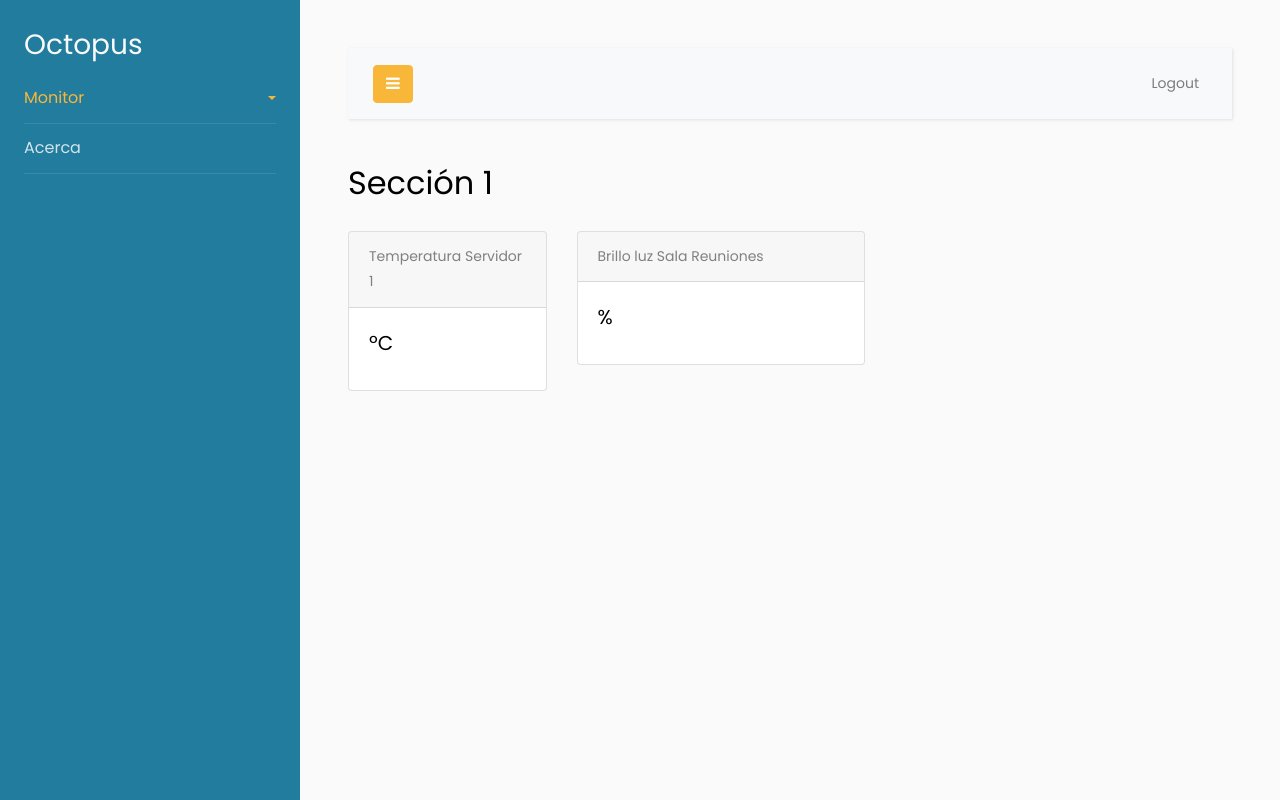
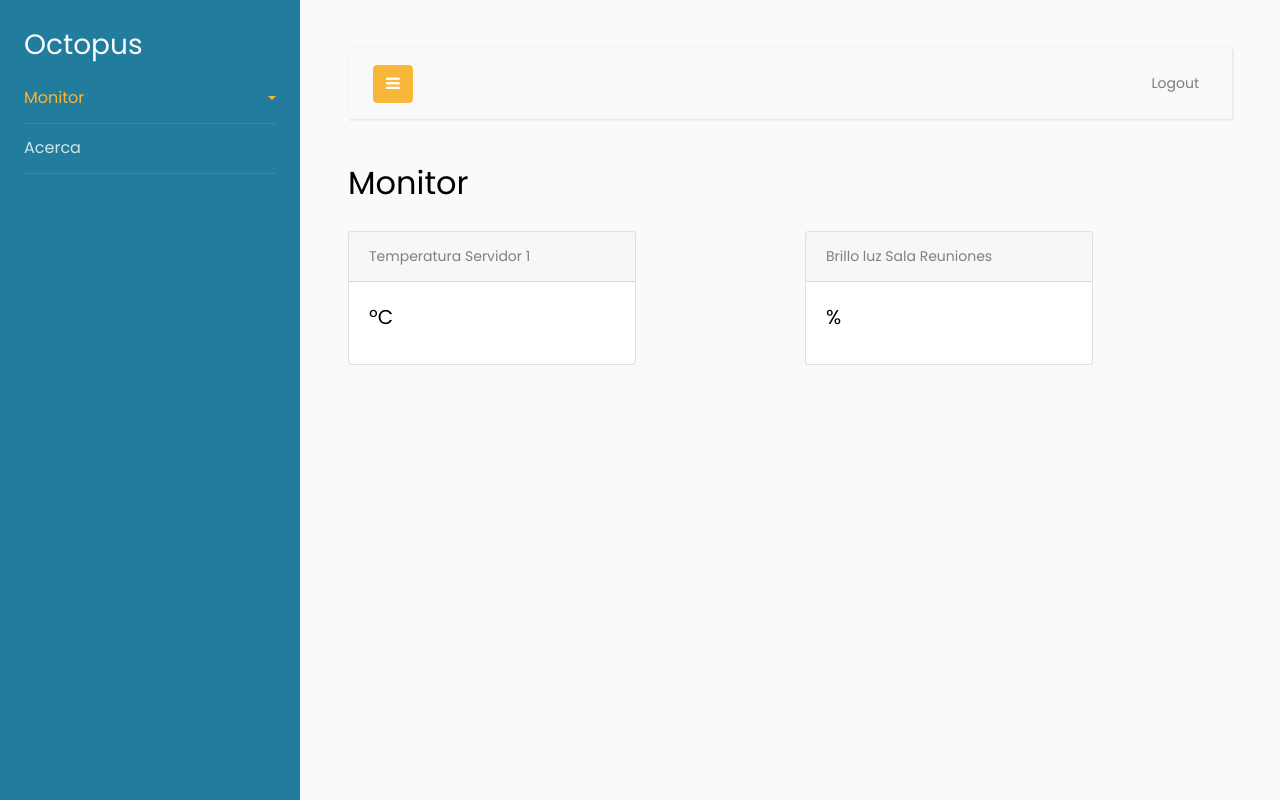
Before and after one commit to alexrcas/octopus, a Flask app: page / in a window 1280 px wide. Run offline with Flask 2, Linux system fonts and the light colour scheme; some libraries are stand-ins or nearby versions.

Commit message:
Fix de erratas

```diff
--- a/src/web/templates/index.html
+++ b/src/web/templates/index.html
@@ -3,12 +3,12 @@
 
 <div id="app">
 
-  <h2 class="mb-4">Sección 1</h2>
+  <h2 class="mb-4">Monitor</h2>
 
 
   <div class="row">
 
-    <div class="col-3">
+    <div class="col-6">
       <div class="card mb-3" style="max-width: 18rem;">
           <div class="card-header">Temperatura Servidor 1</div>
           <div class="card-body text-dark">
@@ -17,7 +17,7 @@
       </div>
     </div>
 
-    <div class="col-9">
+    <div class="col-6">
       <div class="card mb-3" style="max-width: 18rem;">
         <div class="card-header">Brillo luz Sala Reuniones</div>
         <div class="card-body text-dark">
```
